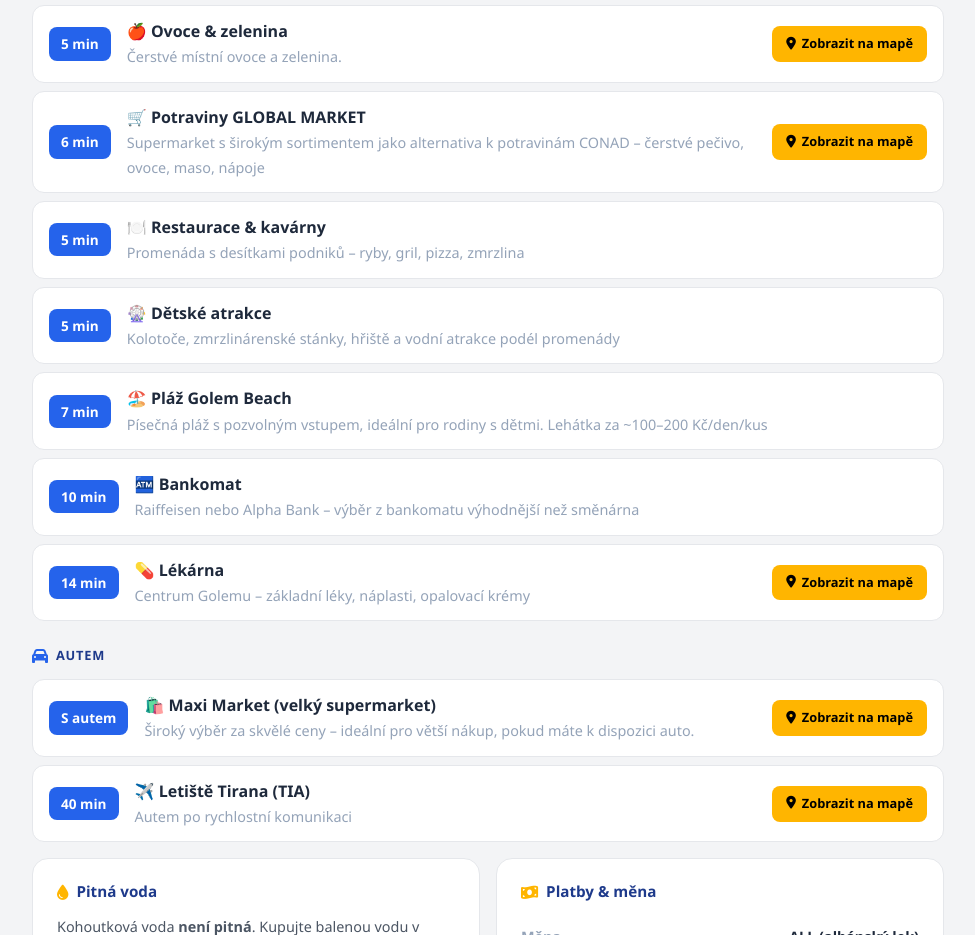
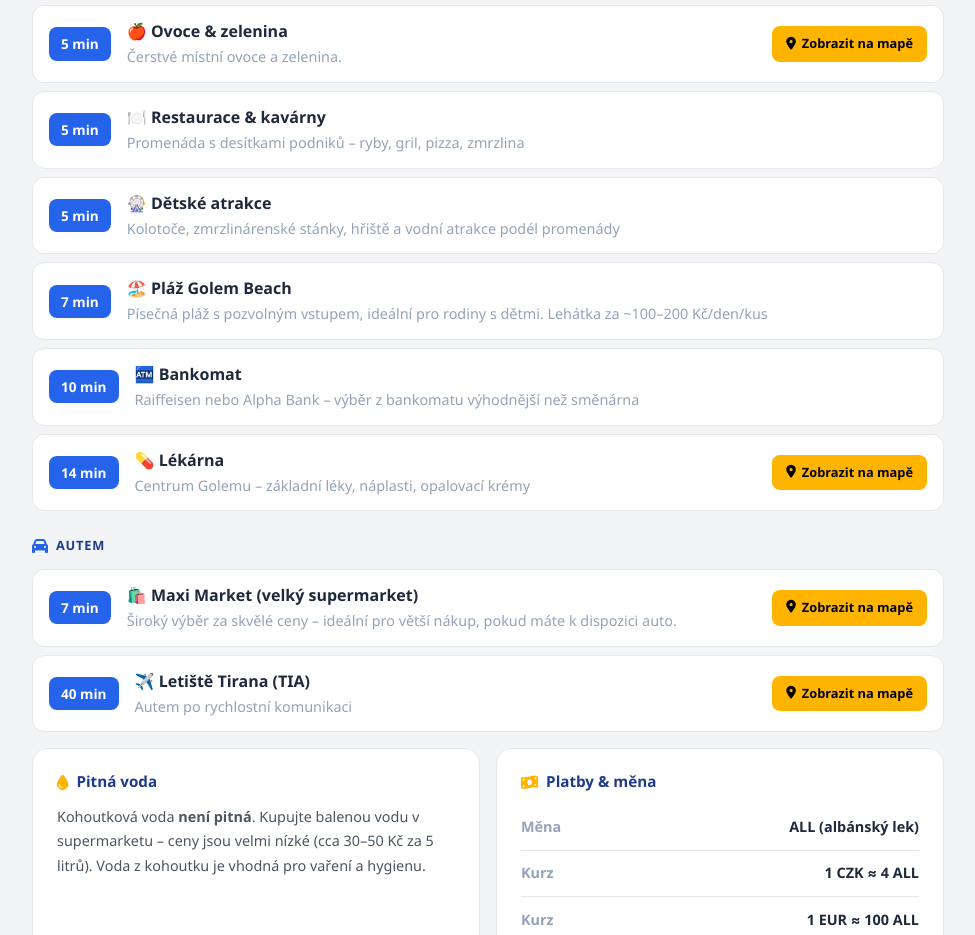
Before and after one commit to unasvalbanii/apartman, a plain HTML site: page vip.html in a window 1280 px wide. Shown: the part 7009-7944 px from the top of the page, without its empty margins (152-1127 px from the left). Drawn offline with Linux system fonts and the light colour scheme; no server answers.

Commit message:
Update vip.html

```diff
--- a/vip.html
+++ b/vip.html
@@ -903,14 +903,6 @@
         <a href="https://maps.app.goo.gl/WGc2N7gNLp8T2rAz8" target="_blank" rel="noopener" class="map-link-btn"><i class="fas fa-location-dot"></i> Zobrazit na mapě</a>
       </div>
       <div class="distance-item">
-        <div class="distance-badge">6 min</div>
-        <div class="di-content">
-          <div class="di-label">🛒 Potraviny GLOBAL MARKET</div>
-          <div class="di-sub">Supermarket s širokým sortimentem jako alternativa k potravinám CONAD – čerstvé pečivo, ovoce, maso, nápoje</div>
-        </div>
-        <a href="https://maps.app.goo.gl/jJbRHbUQa5SH8rHU9" target="_blank" rel="noopener" class="map-link-btn"><i class="fas fa-location-dot"></i> Zobrazit na mapě</a>
-      </div>
-      <div class="distance-item">
         <div class="distance-badge">5 min</div>
         <div>
           <div class="di-label">🍽️ Restaurace &amp; kavárny</div>
@@ -954,7 +946,7 @@
     </div>
     <div class="distance-list">
       <div class="distance-item">
-        <div class="distance-badge">S autem</div>
+        <div class="distance-badge">7 min</div>
         <div class="di-content">
           <div class="di-label">🛍️ Maxi Market (velký supermarket)</div>
           <div class="di-sub">Široký výběr za skvělé ceny – ideální pro větší nákup, pokud máte k dispozici auto.</div>
```
